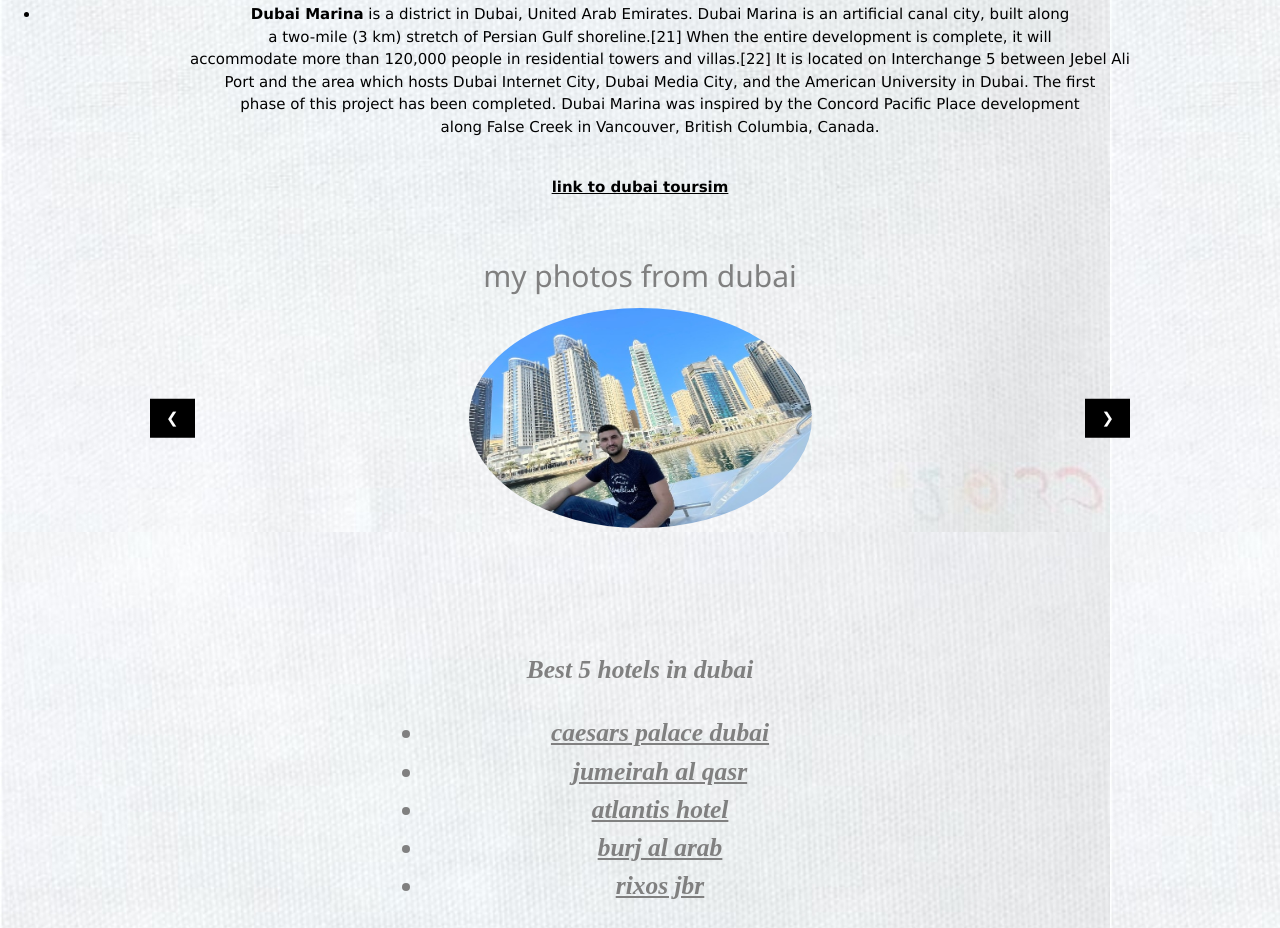
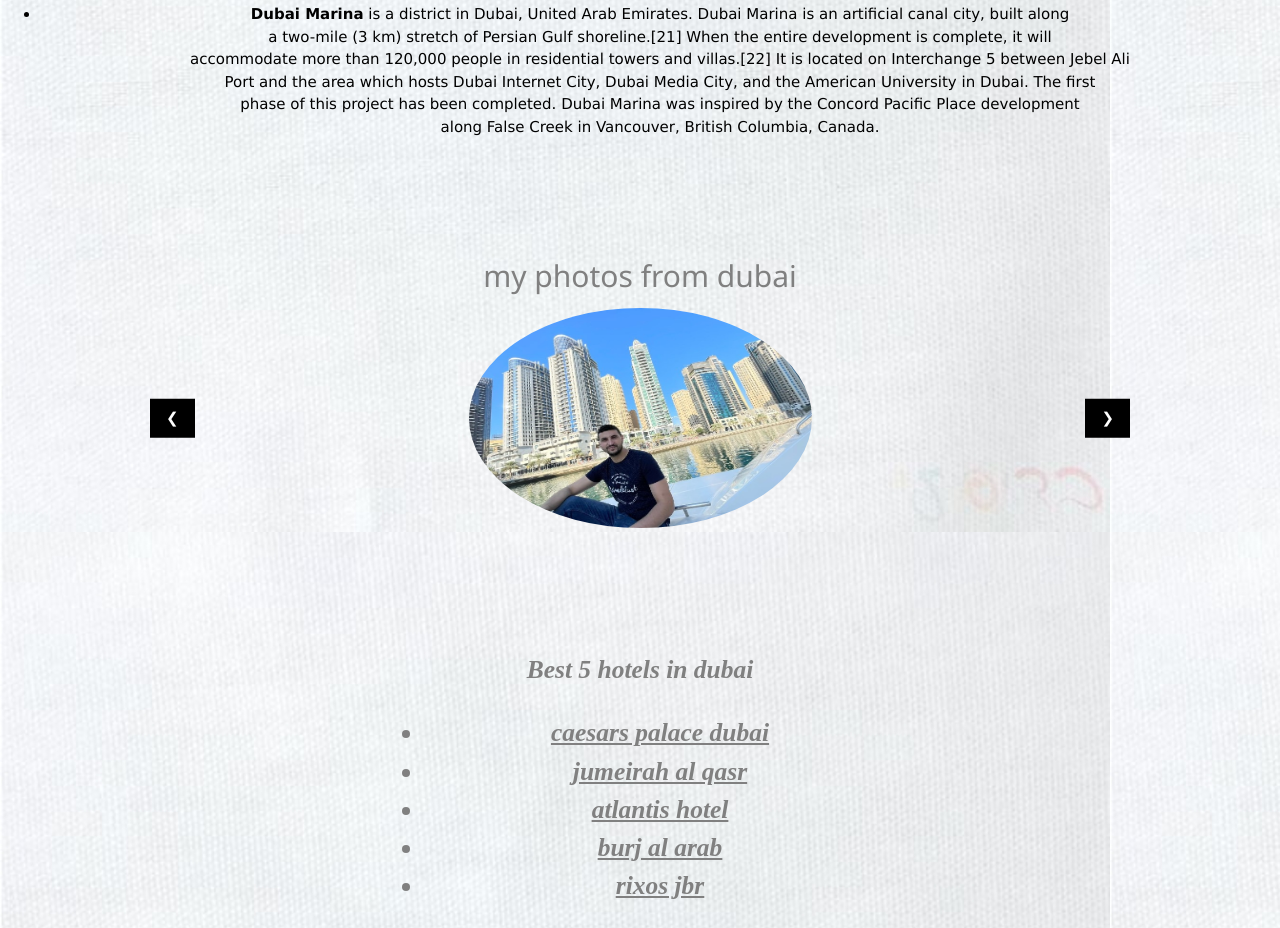
Before and after one commit to RoayHassoun/HTML, a plain HTML site: page index.html in a window 1280 px wide. Shown: the part 1711-2639 px from the top of the page. Drawn offline with nearby package versions, Linux system fonts and the light colour scheme.

Commit message:
Update index.html

```diff
--- a/index.html
+++ b/index.html
@@ -58,7 +58,7 @@
 </ul>
 <br/>
 
-<a href 1 ="https://www.getyourguide.com/"><b/>link to dubai toursim</b></a><!-- זה קישור לדף באתר , והגדרתי אותו ככותרת-->
+
 <br/>
 <br/>
 <br/>
```
